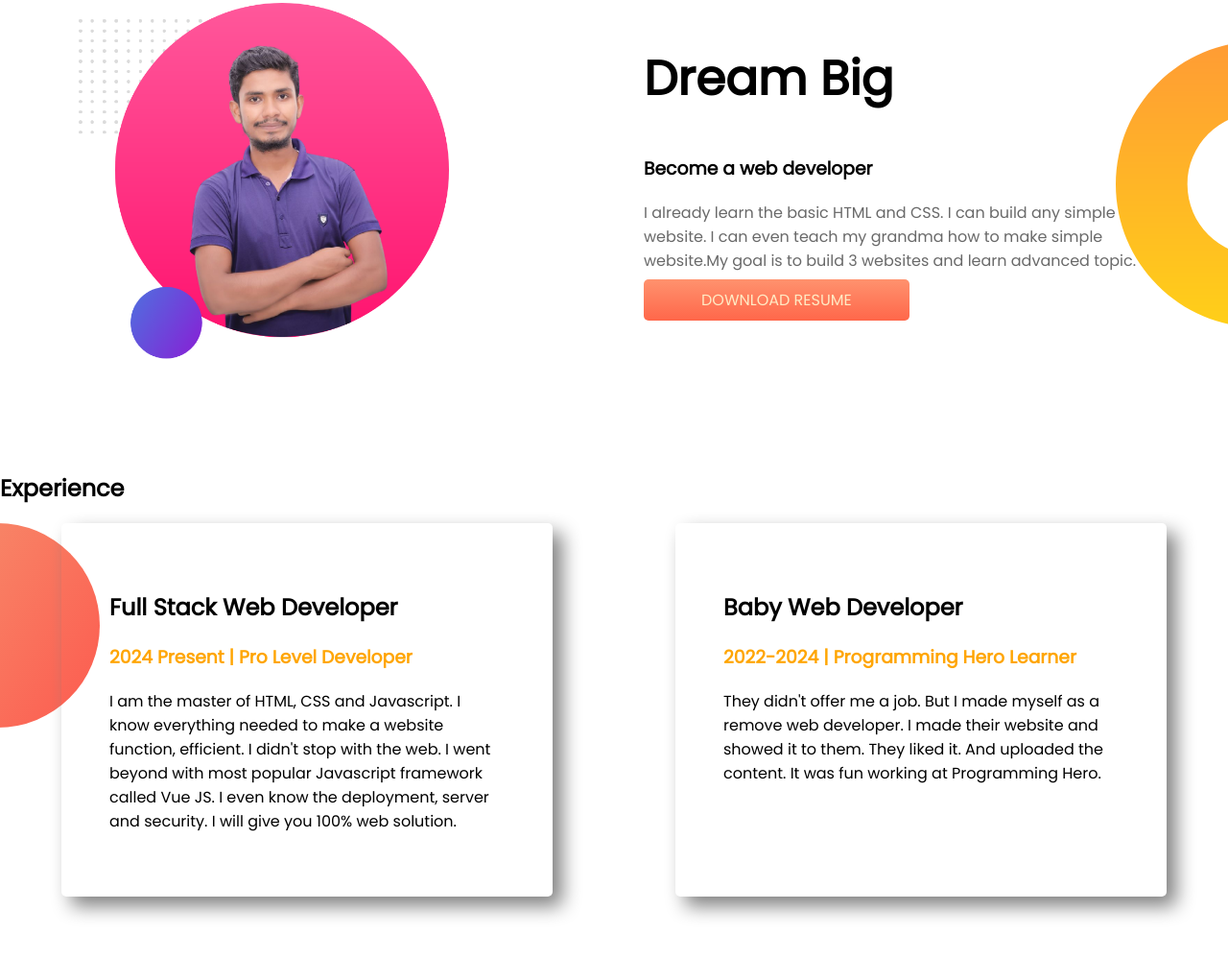
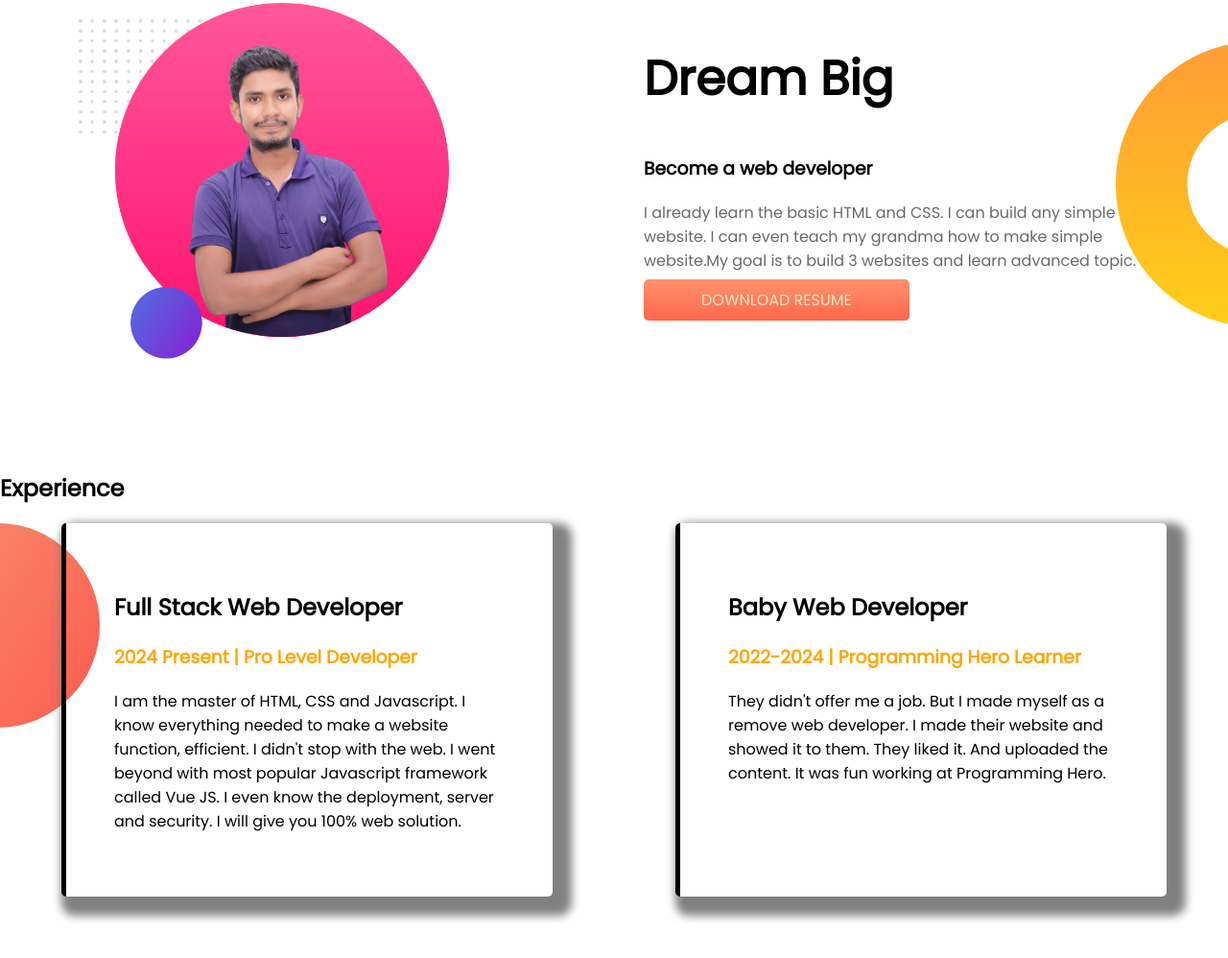
Before and after one commit to mdtanzinulhaque/developer-portfolio, a plain HTML site: page index.html in a window 1280 px wide. Shown: the part 525-1523 px from the top of the page at 96% size. Drawn offline with Linux system fonts and the light colour scheme.

Commit message:
customize

```diff
--- a/style.css
+++ b/style.css
@@ -61,11 +61,12 @@ section.experience-are .flexiable{
     display: flex;
 }
 .experience-item{
-    box-shadow: 10px 10px 20px gray;
+    box-shadow: 10px 10px 10px 10px gray;
     width: 50%;
     margin: 0% 5%;
     padding: 50px;
     border-radius: 5px;
+    border-left:5px solid;
 }
 .flexiable{
     background-image: url(images/exp-bg.png);
```
